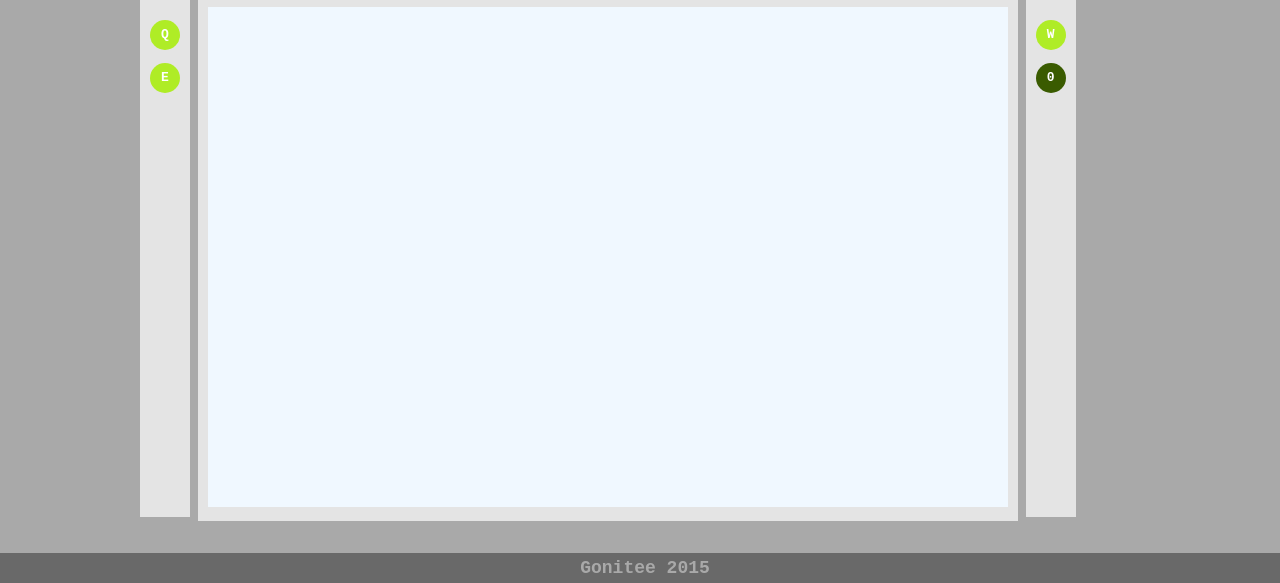
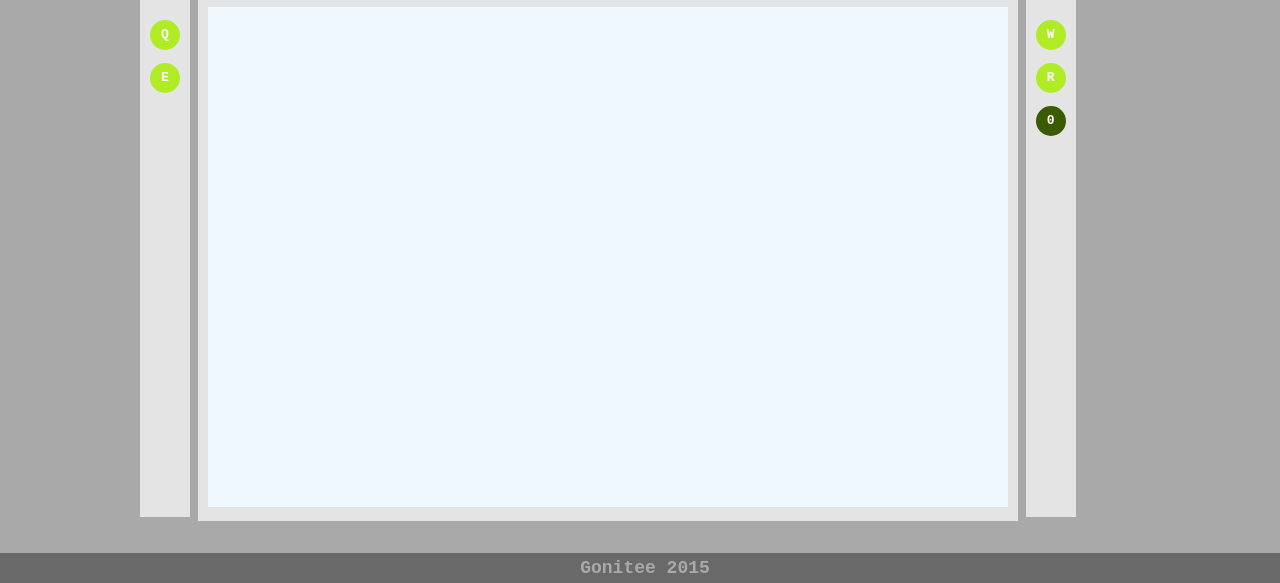
Before and after one commit to golya/gonitee, a website: page gonitee.html in a window 1280 px wide. Shown: the part 217-800 px from the top of the page. Drawn offline with Linux system fonts and the light colour scheme.

Commit message:
add html and css part of ability R

```diff
--- a/css/abilities.css
+++ b/css/abilities.css
@@ -5,7 +5,7 @@
     display: inline-block;
 }
 
-#q, #w, #e {
+#q, #w, #e, #r {
     background-color: #afec26;
     border-radius: 50%;
     color: #ffffff;
@@ -14,7 +14,7 @@
     height: 30px;
 }
 
-#q p, #w p, #e p {
+#q p, #w p, #e p, #r p {
     position: relative;
     top: 7px;
 }
--- a/gonitee.html
+++ b/gonitee.html
@@ -26,6 +26,7 @@
         </div>
         <div class="game-module">
             <div id="w"><p>W</p></div>
+            <div id="r"><p>R</p></div>
             <div id="catch"><p id="catch-number">0</p></div>
         </div>
     </div>
```
